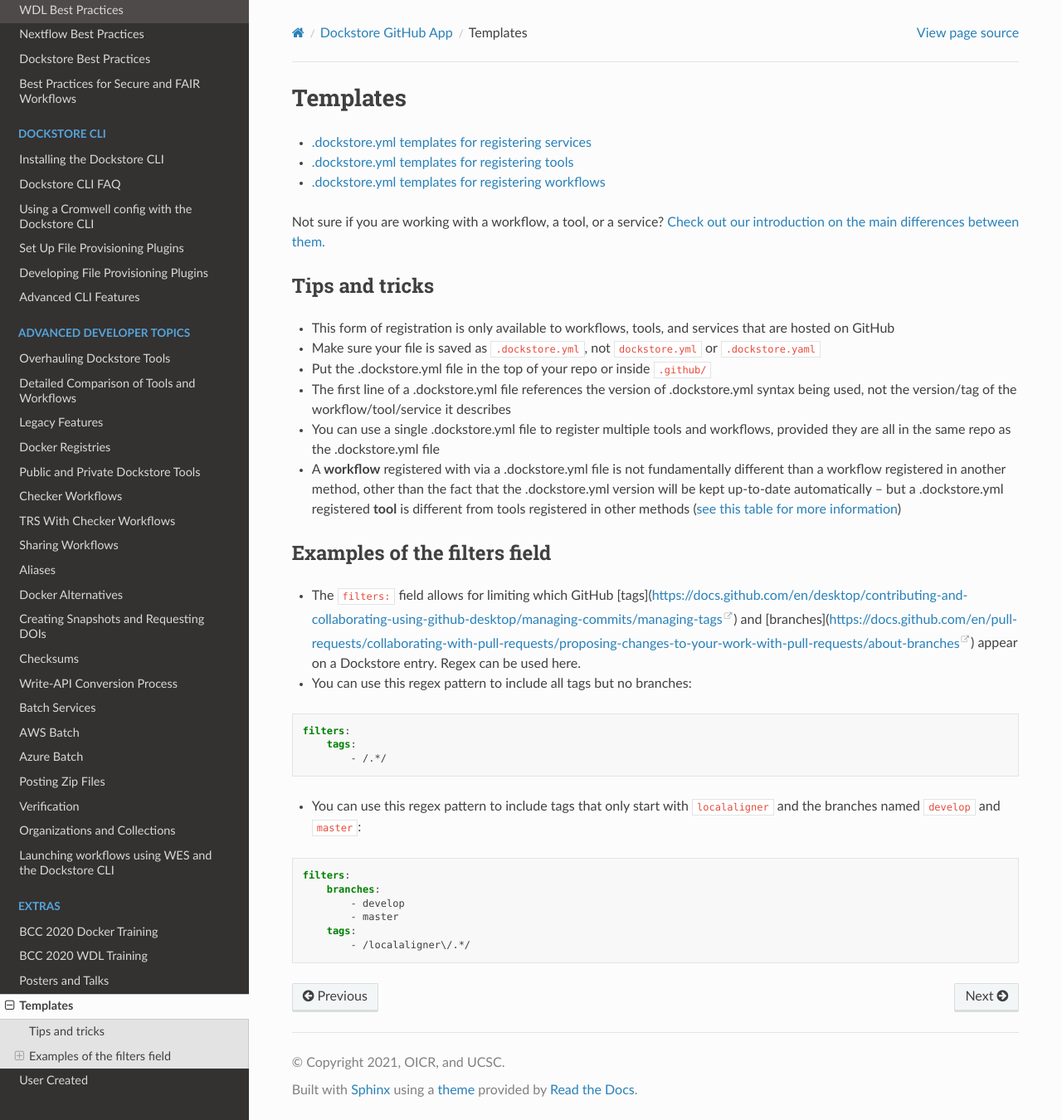
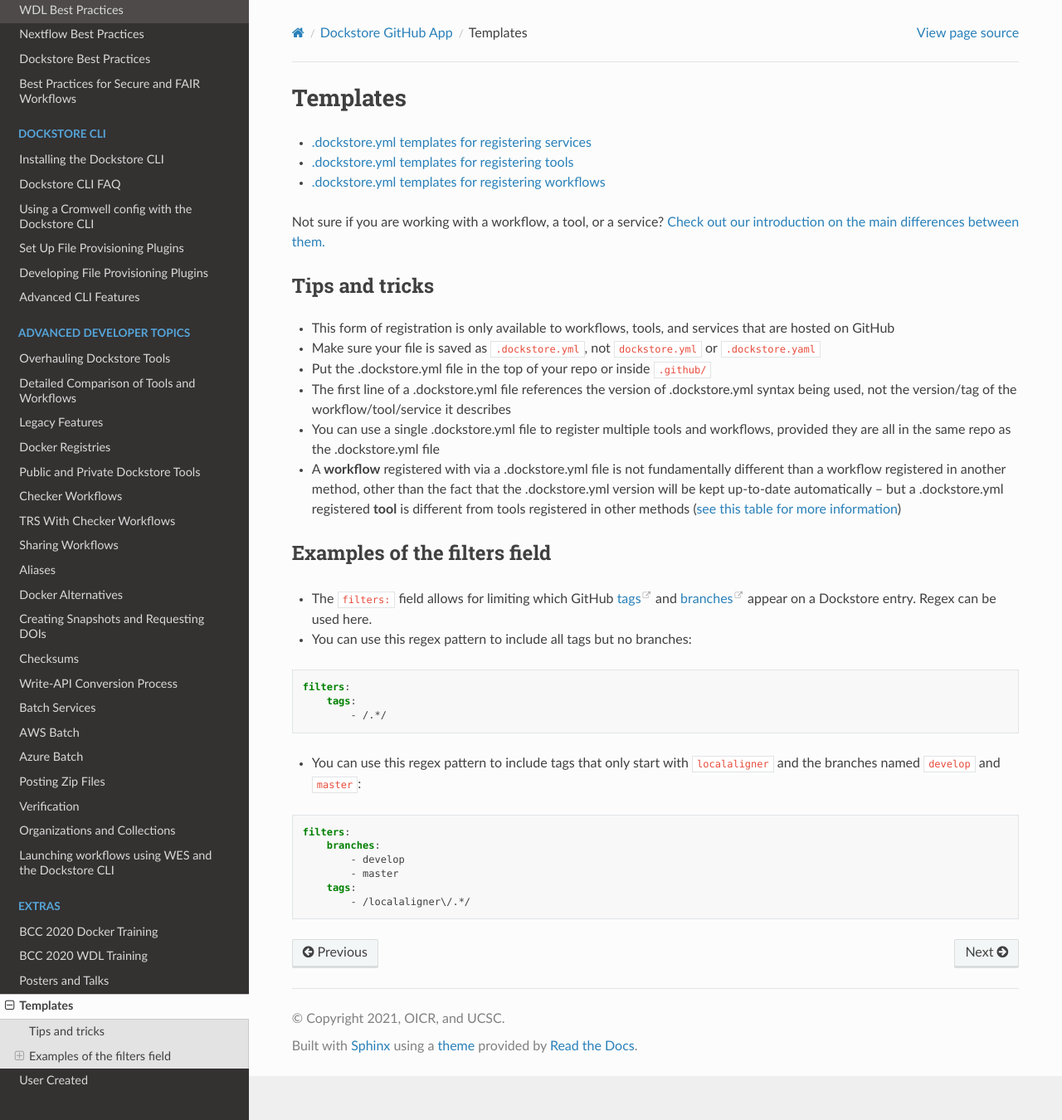
Before and after one commit to dockstore/dockstore-documentation, a Sphinx documentation site: the page built from docs/assets/templates/template.rst, in a window 1280 px wide and 1350 px high. Shown: the whole window at 83% size. Built offline with Sphinx 7.4.7 and the Read the Docs theme 2.0.0, drawn with Linux system fonts in a browser that asks for light colours.

Commit message:
Fix hyperlinks

```diff
--- a/docs/assets/templates/template.rst
+++ b/docs/assets/templates/template.rst
@@ -18,7 +18,7 @@
 
 Examples of the filters field
 -----------------------------
-* The ``filters:`` field allows for limiting which GitHub [tags](https://docs.github.com/en/desktop/contributing-and-collaborating-using-github-desktop/managing-commits/managing-tags) and [branches](https://docs.github.com/en/pull-requests/collaborating-with-pull-requests/proposing-changes-to-your-work-with-pull-requests/about-branches) appear on a Dockstore entry. Regex can be used here.
+* The ``filters:`` field allows for limiting which GitHub `tags <https://docs.github.com/en/desktop/contributing-and-collaborating-using-github-desktop/managing-commits/managing-tags>`_ and `branches <https://docs.github.com/en/pull-requests/collaborating-with-pull-requests/proposing-changes-to-your-work-with-pull-requests/about-branches>`_ appear on a Dockstore entry. Regex can be used here.
 * You can use this regex pattern to include all tags but no branches:
 
 .. code:: yaml
```
